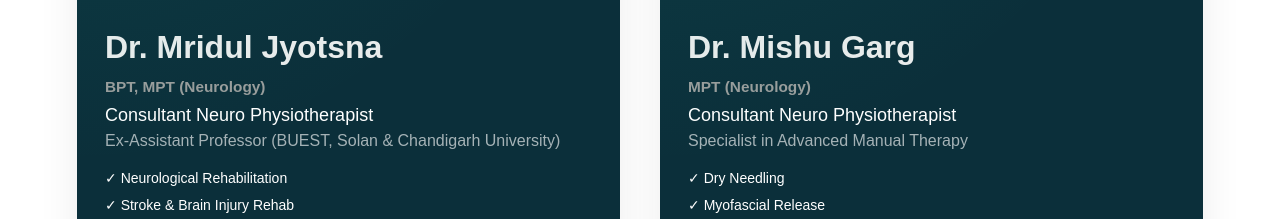
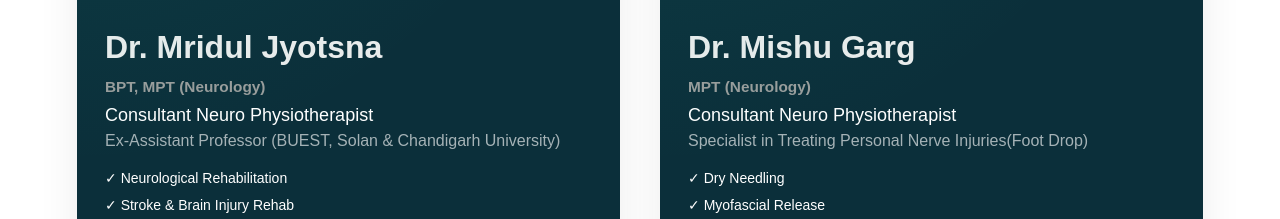
Before and after one commit to shubham7c/cereveda-physiotherapy-clinic, a React (Vite) app: page / in a window 1280 px wide. Shown: the part 3180-3399 px from the top of the page. Built offline with nearby package versions, Linux system fonts and the light colour scheme.

Commit message:
Changes in doctor Section

```diff
--- a/src/data/doctorsData.js
+++ b/src/data/doctorsData.js
@@ -22,7 +22,7 @@ const doctorsData = [
     name: "Dr. Mishu Garg",
     qualification: "MPT (Neurology)",
     role: "Consultant Neuro Physiotherapist",
-    experience: "Specialist in Advanced Manual Therapy",
+    experience: "Specialist in Treating Personal Nerve Injuries(Foot Drop)",
     image: Mishu,
     specialties: [
       "Dry Needling",
```
